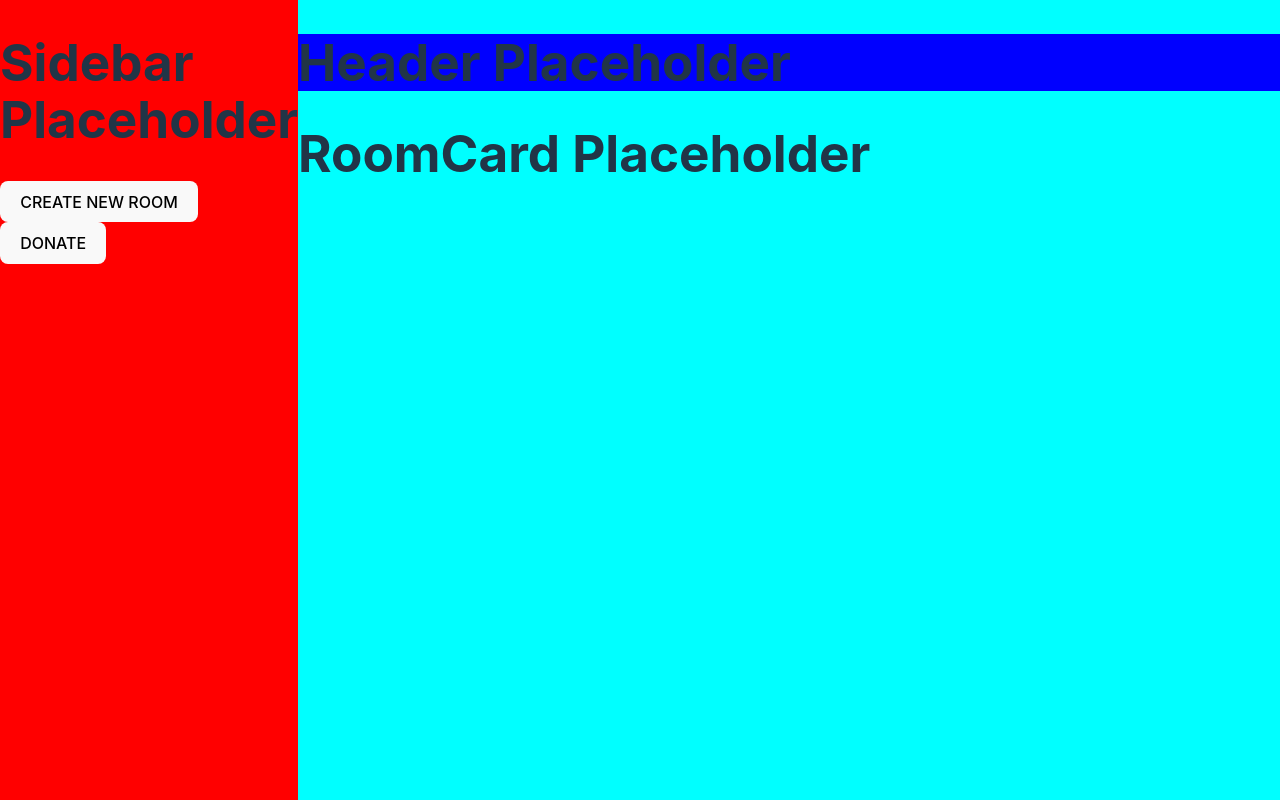
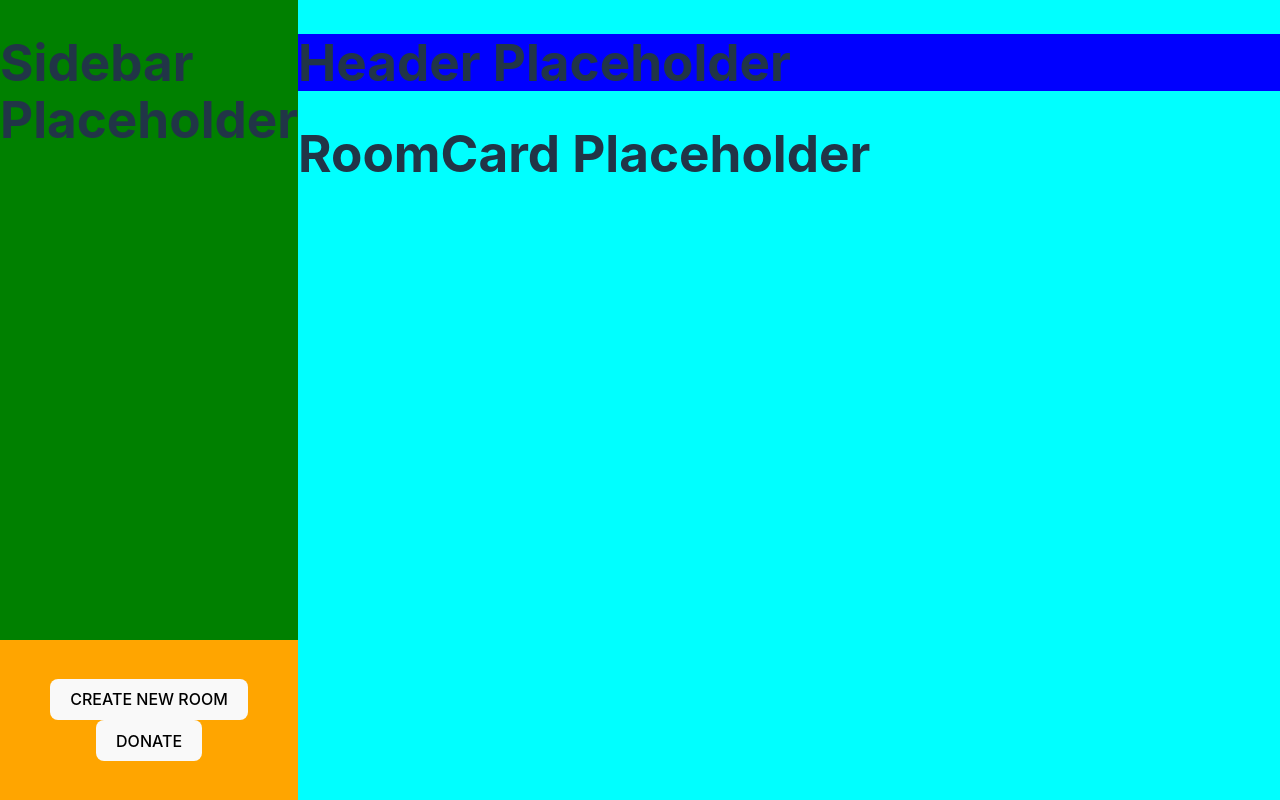
Before and after one commit to stevendreed/3600, a React (Vite) app in the folder client/: page / in a window 1280 px wide. Built offline with nearby package versions, Linux system fonts and the light colour scheme.

Commit message:
Created distinct split for sidebar between buttons at the bottom and main sidebar area

```diff
--- a/client/src/App.css
+++ b/client/src/App.css
@@ -1,9 +1,13 @@
+ #root {
+  width: 100vw;
+  height: 100vh;
+}
 
 /* ALL COMPONENTS ARE RENDERED WITHIN THE MAIN CONTAINER */
 /* this class is declared on the App.jsx file */
 .mainContainer {
-  width: 100vw;
-  height: 100vh;
+  width: 100%;
+  height: 100%;
   display: flex;
   flex-flow: row nowrap;
   background-color: grey;
@@ -12,15 +16,36 @@
 /* ----------------------- SIDEBAR STARTS ------------------------ */
 /* CSS for sidebar component - it is rendered on every page on the left on desktop */
 /* at the bottom on mobile */
+/* .sidebar is the most top-level container of the sidebar */
 .sidebar {
   background-color: red;
   /* flex basis determines how much of the 100% space of mainContainer the sidebar takes */
   flex-basis: 22%;
+  display: flex;
+  flex-flow: column wrap;
+  align-items: center;
 }
 
-.sidebarMain {
+/* contains the top (larger) portion of the sidebar */
+/* login forms / user information */
+.sidebarMainContainer {
   background-color: green;
   width: 100%;
+  height: 100%;
+  flex-basis: 80%;
+}
+
+/* contains the bottom (smaller) portion of the sidebar */
+/* createroom and donate buttons */
+.sidebarButtonContainer {
+  background-color: orange;
+  display: flex;
+  flex-flow: column nowrap;
+  align-items: center;
+  justify-content: center;
+  width: 100%;
+  height: 100%;
+  flex-basis: 20%;
 }
 
 /* ----------------------- SIDEBAR ENDS ------------------------ */
--- a/client/src/components/UserSidebar/index.jsx
+++ b/client/src/components/UserSidebar/index.jsx
@@ -100,10 +100,10 @@ const UserSidebar = () => {
     // what we want to render
     return (
         <div className="sidebar">
-            <div className=''>
+            <div className='sidebarMainContainer'>
                 <h1>Sidebar Placeholder</h1>
             </div>
-            <div className='sideButtonContainer'>
+            <div className='sidebarButtonContainer'>
                 <button>CREATE NEW ROOM</button>
                 <button>DONATE</button>
             </div>
```
